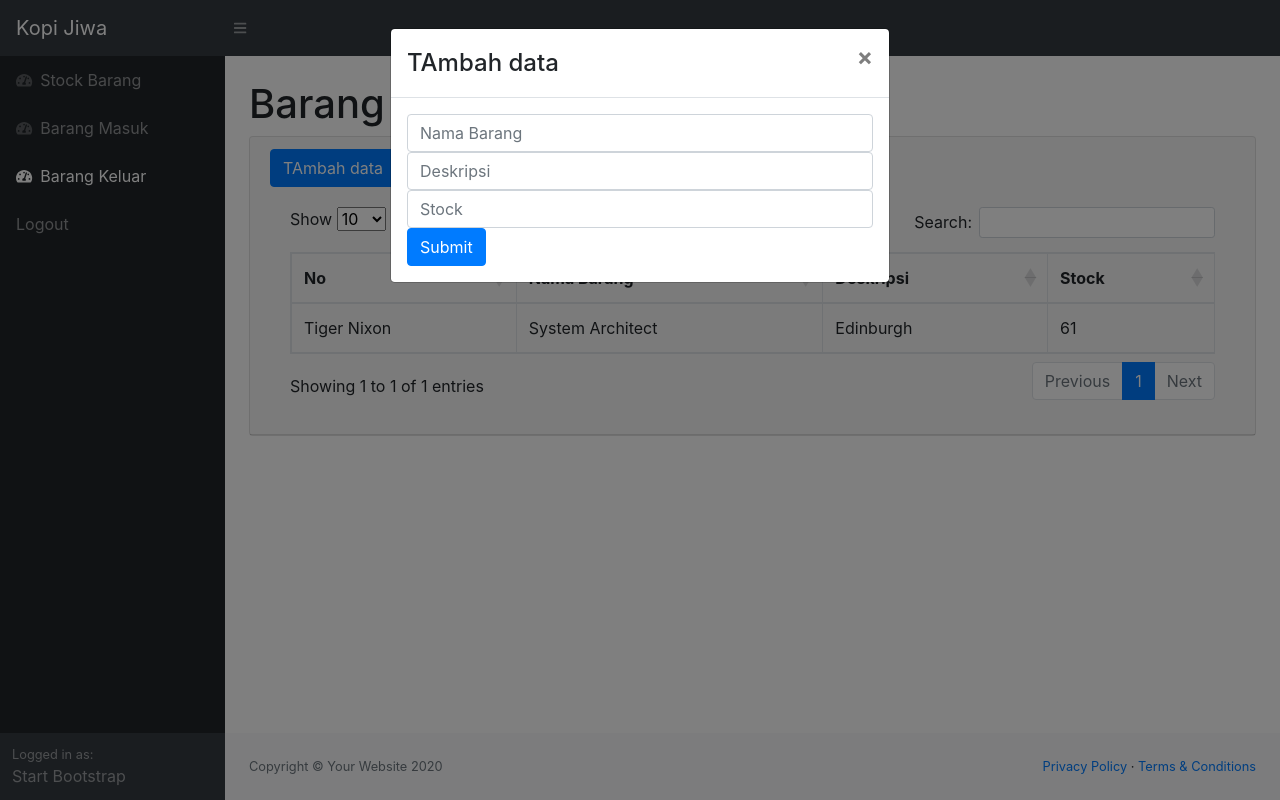
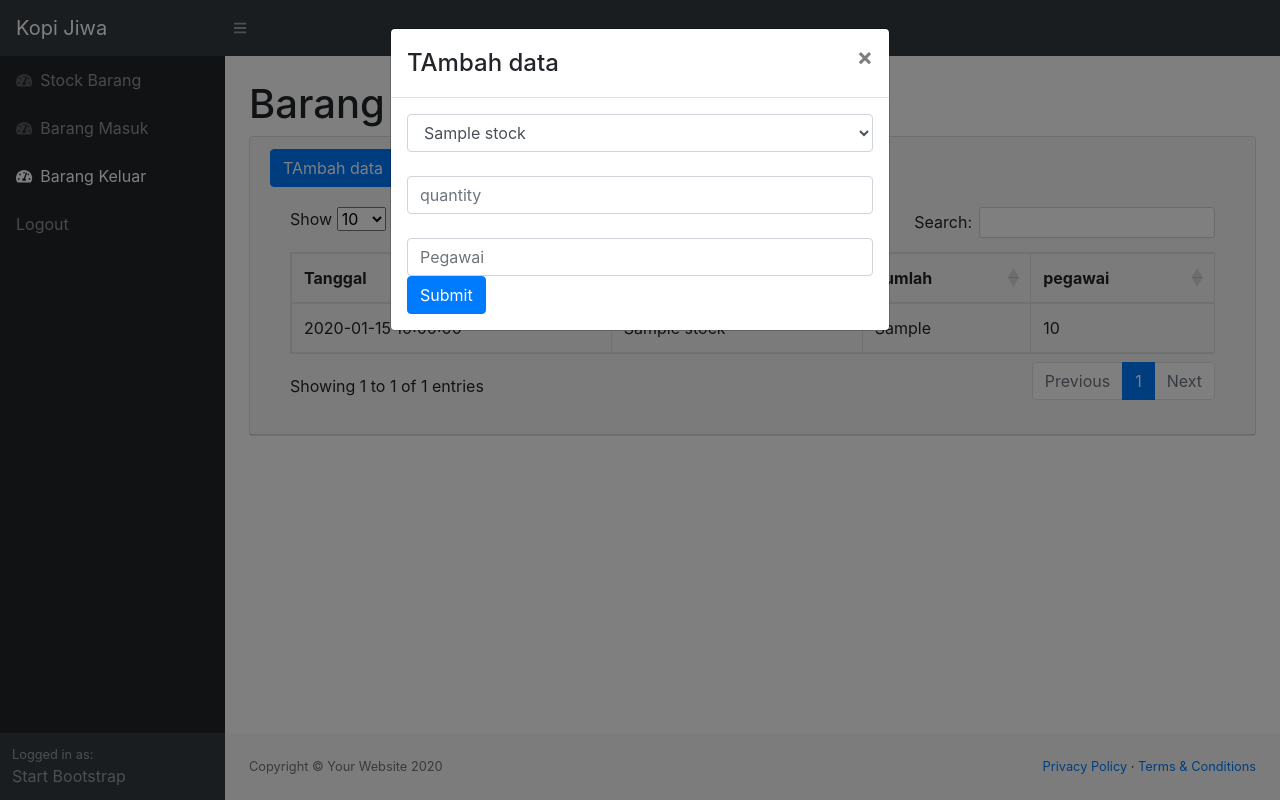
Before and after one commit to Isyanmahendra/stock_barang_kopi, a PHP site: page /keluar.php in a window 1280 px wide, after a click on "TAmbah data". Run offline with PHP 8.4, Linux system fonts and the light colour scheme; the visitor is signed in with stand-in values (Sample User, id 1); tables that the repository leaves empty or names only in its code hold one stand-in row (values such as "Sample post"); some libraries are stand-ins or nearby versions.

Commit message:
push ke 2

```diff
--- a/function.php
+++ b/function.php
@@ -16,8 +16,56 @@ if(isset($_POST['addnewbarang'])) {
             echo 'gagal';
             header('location:index.php');
         }
+};
+
+
+// menambah barang masuk
+if(isset($_POST['barangmasuk'])){
+    $barangnya = $_POST['barangnya'];
+    $penerima = $_POST['penerima'];
+    $qty = $_POST['qty'];
+
+    $cekstocksekarang = mysqli_query($conn, "select * from stock where idbarang='$barangnya'");
+    $ambildatanya = mysqli_fetch_array($cekstocksekarang);
+
+    $stocksekarang = $ambildatanya['stock'];
+    $tambahkanstocksekarangdenganquantity = $stocksekarang+$qty;
+
+    $addtomasuk = mysqli_query($conn, "insert into masuk
+    (idbarang,keterangan, qty) values('$barangnya','$penerima','$qty')");
+
+    $updatestockmasuk = mysqli_query($conn, "update stock set stock='$tambahkanstocksekarangdenganquantity' where idbarang='$barangnya'");
+    if($addtomasuk&&$updatestockmasuk){
+        header('location:masuk.php');
+        } else {
+            echo 'gagal';
+            header('location:masuk.php');
+        }
+}
+
+// menambah barang masuk
+if(isset($_POST['addbarangkeluar'])){
+    $barangnya = $_POST['barangnya'];
+    $penerima = $_POST['penerima'];
+    $qty = $_POST['qty'];
+
+    $cekstocksekarang = mysqli_query($conn, "select * from stock where idbarang='$barangnya'");
+    $ambildatanya = mysqli_fetch_array($cekstocksekarang);
+
+    $stocksekarang = $ambildatanya['stock'];
+    $tambahkanstocksekarangdenganquantity = $stocksekarang-$qty;
+
+    $addtokeluar = mysqli_query($conn, "insert into keluar
+    (idbarang,pegawai, qty) values('$barangnya','$pegawai','$qty')");
+
+    $updatestockkeluar = mysqli_query($conn, "update stock set stock='$tambahkanstocksekarangdenganquantity' where idbarang='$barangnya'");
+    if($addtokeluar&&$updatestockkeluar){
+        header('location:keluar.php');
+        } else {
+            echo 'gagal';
+            header('location:keluar.php');
+        }
 }
 
 
-
 ?>
--- a/keluar.php
+++ b/keluar.php
@@ -75,21 +75,35 @@ require 'cek.php';
                                     <table class="table table-bordered" id="dataTable" width="100%" cellspacing="0">
                                         <thead>
                                             <tr>
-                                                <th>No</th>
+                                                <th>Tanggal</th>
                                                 <th>Nama Barang</th>
-                                                <th>Deskripsi</th>
-                                                <th>Stock</th>
+                                                <th>Jumlah</th>
+                                                <th>pegawai</th>
 
                                             </tr>
                                         </thead>
                                         <tbody>
+                                        <?php
+                                        $ambilsemuadatastock = mysqli_query($conn, "select * from keluar k, stock s where s.idbarang = k.idbarang");
+                                        while($data = mysqli_fetch_array($ambilsemuadatastock)){
+                                            $tanggal = $data['tanggal'];
+                                            $namabarang = $data['namabarang'];
+                                            $pegawai = $data['pegawai'];
+                                            $qty = $data['qty'];
+
+                                        ?>
+
                                             <tr>
-                                                <td>Tiger Nixon</td>
-                                                <td>System Architect</td>
-                                                <td>Edinburgh</td>
-                                                <td>61</td>
+                                                <td><?= $tanggal; ?></td>
+                                                <td><?= $namabarang; ?></td>
+                                                <td><?= $pegawai; ?></td>
+                                                <td><?= $qty; ?></td>
 
                                             </tr>
+                                            <?php
+                                            };
+
+                                            ?>
                                         </tbody>
                                     </table>
                                 </div>
@@ -136,13 +150,30 @@ require 'cek.php';
 
       <!-- Modal body -->
       <form method="post">
-                                <div class="modal-body">
-                                    <input type="text" name="namabarang" placeholder="Nama Barang" class="form-control" required>
-                                    <input type="text" name="deskripsi" placeholder="Deskripsi " class="form-control" required>
-                                    <input type="number" name="stock" placeholder="Stock" class="form-control" required>
-                                    <button type="submit" class="btn btn-primary" name="addnewbarang"> Submit </button>
-                                </div>
-                              </form>
+      <div class="modal-body">
+
+      <select name="barangnya" class="form-control">
+        <?php
+            $ambilsemuadatanya = mysqli_query($conn, "select * from stock");
+            while ($fetcharray = mysqli_fetch_array($ambilsemuadatanya)){
+            $namabarangnya = $fetcharray ['namabarang'];
+            $idbarangnya = $fetcharray ['idbarang'];
+        ?>
+
+            <option value="<?=$idbarangnya;?>"><?= $namabarangnya;?></option>
+
+        <?php
+            }
+        ?>
+       </select>
+        <br>
+
+        <input type="number" name="qty" placeholder="quantity" class="form-control" required>
+        <br>
+        <input type="text" name="pegawai" placeholder="Pegawai" class="form-control" required>
+        <button type="submit" class="btn btn-primary" name="addbarangkeluar"> Submit </button>
+    </div>
+    </form>
 
       <!-- Modal footer -->
       <!-- <div class="modal-footer">
```
Also changed, not shown: index.php (+22 -4 lines), masuk.php (+32 -13 lines).
